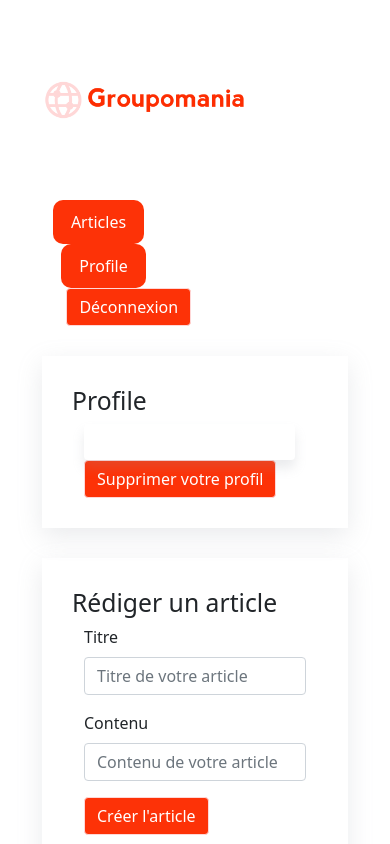
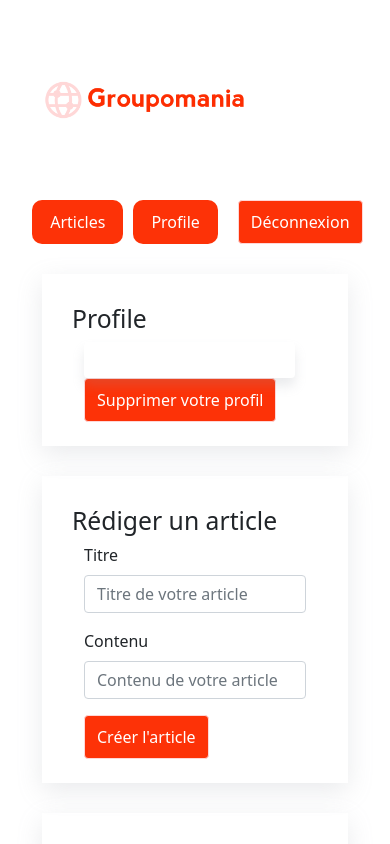
Before and after one commit to at4n4ss/JulienAtanassov_7_10082021, a React (Create React App) app in the folder frontend/mon-app/: page /profile in a window 390 px wide. Shown: the top 844 px of the page. Built offline with nearby package versions, Linux system fonts and the light colour scheme; no server answers.

Commit message:
responsive fix

```diff
--- a/frontend/mon-app/src/components/DisplayUserComments.js
+++ b/frontend/mon-app/src/components/DisplayUserComments.js
@@ -29,7 +29,9 @@ class DisplayUserComments extends Component {
     super(props);
     this.getUserComments();
   }
-
+  componentWillMount() {
+    this.deleteUserComment = this.deleteUserComment.bind(this);
+  }
   // Requête permettant de récupérer les articles de l'utilisateur
   getUserComments = async () => {
     let data = await api.post('/', params).then(({ data }) => data);
@@ -37,10 +39,10 @@ class DisplayUserComments extends Component {
   };
 
   // Requête permettant de supprimer le contenu selectionné par l'utilisateur
-  async deleteUserComment(commentId) {
+  deleteUserComment(commentId) {
     const paramsId = new URLSearchParams();
     paramsId.append('commentId', commentId);
-    await api.post('/delete', paramsId).catch();
+    api.post('/delete', paramsId).catch();
     this.getUserComments();
   }
   render() {
--- a/frontend/mon-app/src/components/DisplayUserContents.js
+++ b/frontend/mon-app/src/components/DisplayUserContents.js
@@ -37,10 +37,13 @@ class DisplayUserContents extends Component {
   };
 
   // Requête permettant de supprimer le contenu selectionné par l'utilisateur
-  async deleteUserContent(contentId) {
+  async postDelete(contentId) {
     const paramsId = new URLSearchParams();
     paramsId.append('contentId', contentId);
     await api.post('/delete', paramsId).catch();
+  }
+  async deleteUserContent(contentId) {
+    await this.postDelete(contentId);
     this.getUserContents();
   }
   render() {
--- a/frontend/mon-app/src/components/Navigation..js
+++ b/frontend/mon-app/src/components/Navigation..js
@@ -68,11 +68,13 @@ const Navigation = () => {
             <Nav.Item>
               <Nav.Link href='/profile'>Profile</Nav.Link>
             </Nav.Item>
-            <Nav.Item>
-              {isUserAuth() === true && (
-                <Nav.Link href='/admin'>Admin</Nav.Link>
-              )}
-            </Nav.Item>
+            <div className='containerAdminButton'>
+              <Nav.Item>
+                {isUserAuth() === true && (
+                  <Nav.Link href='/admin'>Admin</Nav.Link>
+                )}
+              </Nav.Item>
+            </div>
             <div className='disconnectContainer'>
               <div className='buttonContainer'>
                 <button onClick={disconnectUser} className='btn btn-primary'>
--- a/frontend/mon-app/src/styles/style.css
+++ b/frontend/mon-app/src/styles/style.css
@@ -15,6 +15,9 @@ a {
   margin: 20px;
 }
 /* Header */
+.containerAdminButton {
+  margin-left: 10px;
+}
 .containerNavButtons {
   width: 50%;
   justify-content: flex-end;
@@ -55,6 +58,8 @@ a {
 .btn-primary {
   background-color: #fd3207 !important;
   border-color: #ffd7d7 !important;
+  border-radius: 10px;
+  height: 44px;
 }
 .btn-primary :hover {
   transition: none !important;
@@ -174,9 +179,13 @@ button:focus {
 
 /* Sur les écrans, quand la largeur de la fenêtre fait au maximum 1280px */
 @media screen and (max-width: 1280px) {
+  .disconnectContainer {
+    margin-left: 10px;
+  }
 }
 @media screen and (max-width: 1010px) {
   .containerNavButtons {
+    width: 100%;
     flex-wrap: wrap;
     justify-content: center;
   }
```
